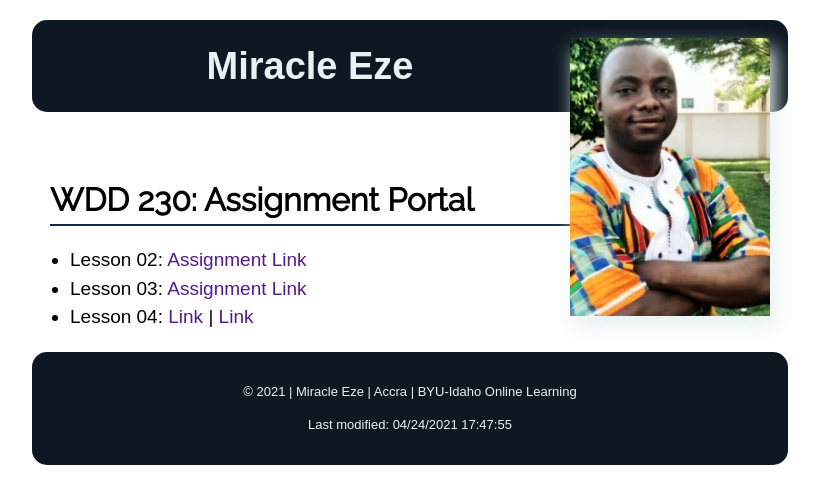
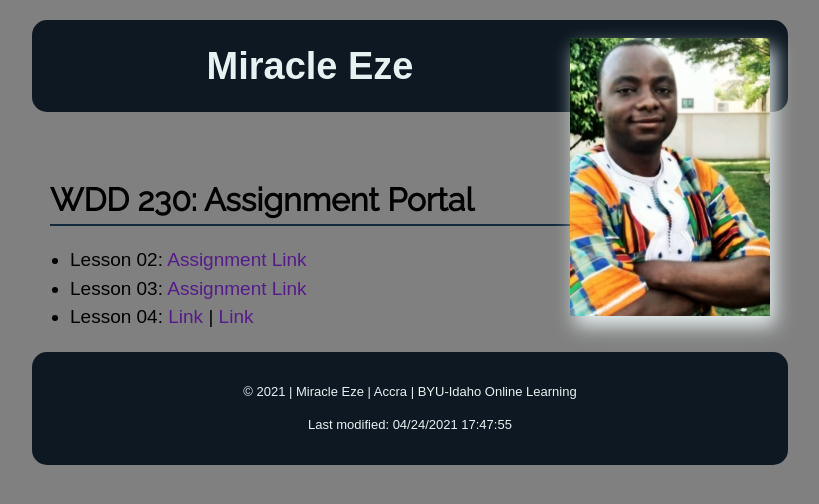
Before and after one commit to miracleeze/miracleeze.github.io, a plain HTML site: page index.html in a window 1280 px wide. Shown: the whole page, without its empty margins (230-1049 px from the left). Drawn offline with Linux system fonts and the light colour scheme; a web font is replaced by a local one.

Commit message:
update portal

```diff
--- a/portal/styles.css
+++ b/portal/styles.css
@@ -12,7 +12,7 @@
     body {
       font-size:19px;
       line-height: 1.5;
-      background-color: #c1ebd607;
+      background-color:gray;
 }
 
  h1,h2, ul,footer{
```
